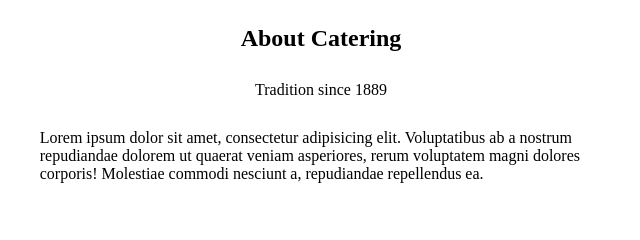
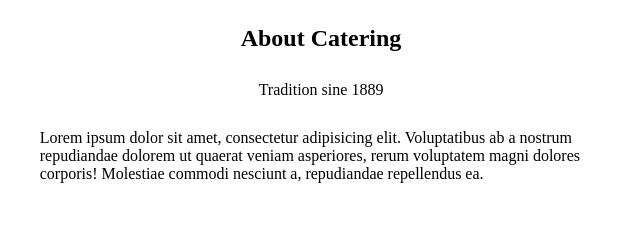
Before and after one commit to isiscortes/sass, a plain HTML site: page index.html in a window 1280 px wide. Shown: the part 553-793 px from the top of the page, 12-652 px from the left. Drawn offline with Linux system fonts and the light colour scheme.

Commit message:
desktop funciona

```diff
--- a/index.html
+++ b/index.html
@@ -33,7 +33,7 @@
 	<section id="about" class="row spacing">
 		<div class="col-xs-12 col-s-12 col-md-6 col-lg-6">
 			<h2 class="texto--centrado"> About Catering </h2>
-			<p class="texto--centrado spacing"> Tradition since 1889 </p>
+			<p class="texto--centrado spacing"> Tradition sine 1889 </p>
 			<p> Lorem ipsum dolor sit amet, consectetur adipisicing elit. Voluptatibus ab a nostrum repudiandae dolorem ut quaerat veniam asperiores, rerum voluptatem magni dolores corporis! Molestiae commodi nesciunt a, repudiandae repellendus ea.</p>
 		</div>
 		<div class="col-xs-12 col-s-12 col-md-6 col-lg-6">
```
